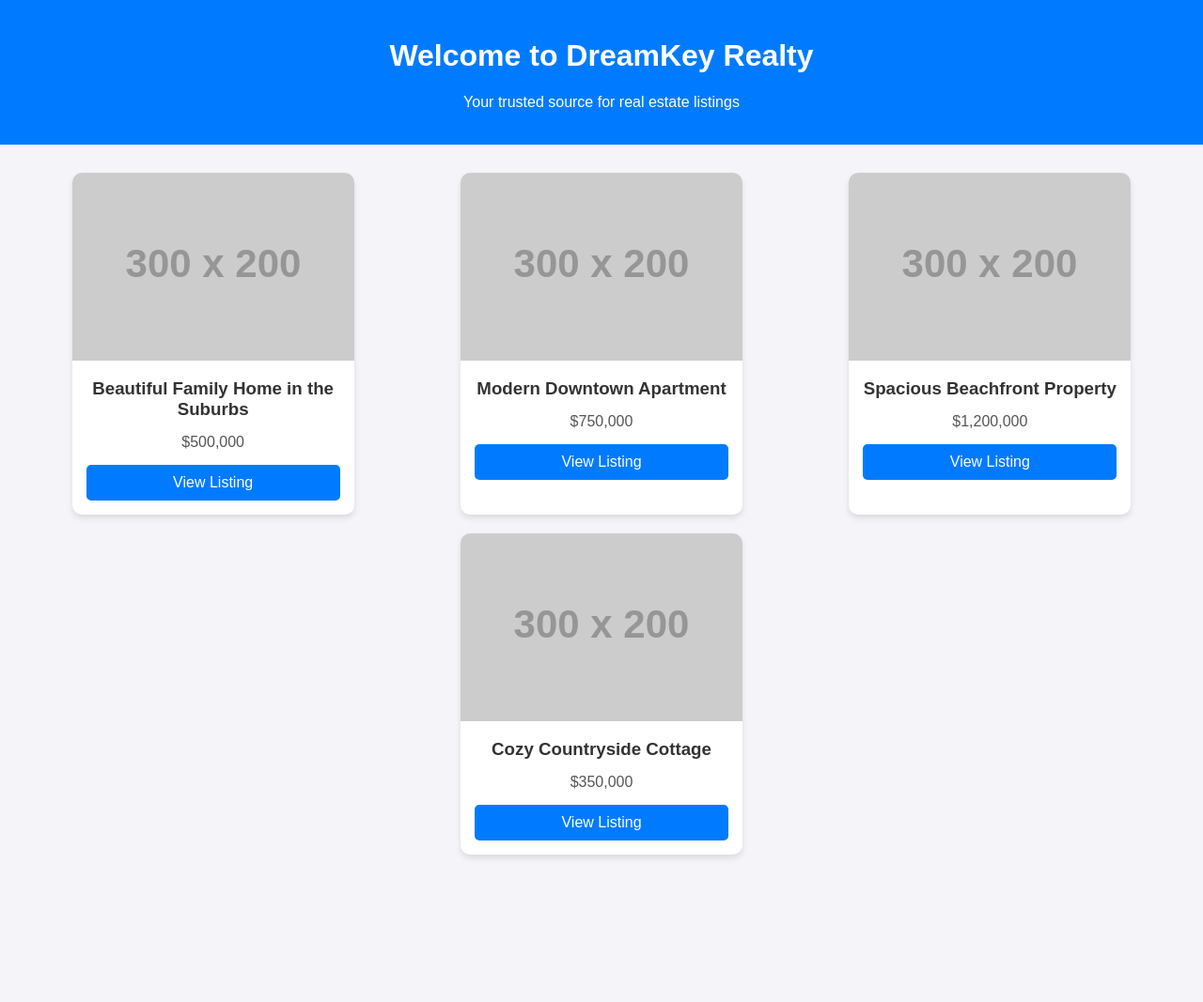
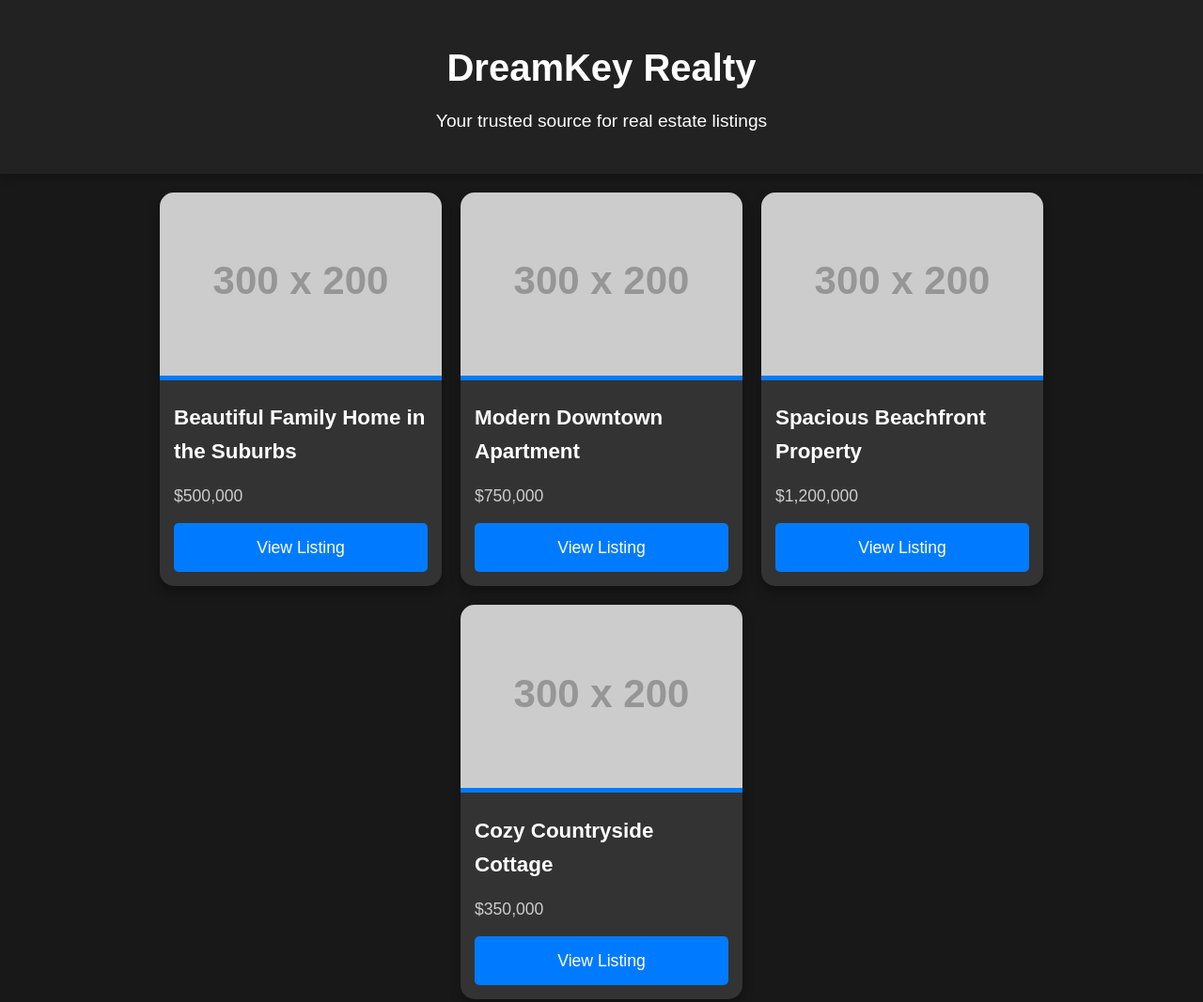
Before and after one commit to tdawgburner/RE, a plain HTML site: page index.html in a window 1280 px wide. Shown: the whole page at 94% size. Before the commit the page ends 940 px from the top, so only its background shows below. Drawn offline with Linux system fonts and the light colour scheme; placeholder pictures from the web are drawn by us.

Commit message:
Update index.html

```diff
--- a/index.html
+++ b/index.html
@@ -3,74 +3,120 @@
 <head>
   <meta charset="UTF-8">
   <meta name="viewport" content="width=device-width, initial-scale=1.0">
-  <title>DreamKey Realty - Home Listings</title>
+  <title>DreamKey Realty - Modern Listings</title>
   <style>
-    body {
-      font-family: Arial, sans-serif;
+    /* Reset some default styles */
+    * {
       margin: 0;
       padding: 0;
-      background-color: #f4f4f9;
+      box-sizing: border-box;
     }
 
-    header {
-      background-color: #007bff;
-      padding: 20px;
-      color: white;
-      text-align: center;
+    /* Body Styles */
+    body {
+      font-family: 'Arial', sans-serif;
+      background-color: #181818;  /* Dark background */
+      color: #f4f4f4;             /* Light text */
+      line-height: 1.6;
     }
 
+    /* Header Styles */
+    header {
+      background-color: #222; /* Dark header */
+      padding: 40px 0;
+      text-align: center;
+      color: #fff;
+      box-shadow: 0 4px 10px rgba(0, 0, 0, 0.2);
+    }
+
+    header h1 {
+      font-size: 2.5em;
+      font-weight: 600;
+    }
+
+    header p {
+      font-size: 1.2em;
+      margin-top: 10px;
+    }
+
+    /* Container for Listings */
     .container {
       display: flex;
       flex-wrap: wrap;
-      justify-content: space-around;
+      justify-content: center;
+      gap: 20px;
       margin: 20px;
     }
 
+    /* Property Card Styling */
     .property-card {
-      background-color: white;
-      border-radius: 10px;
-      box-shadow: 0 4px 6px rgba(0, 0, 0, 0.1);
-      margin: 10px;
+      background-color: #333;
+      border-radius: 15px;
+      overflow: hidden;
       width: 300px;
-      text-align: center;
+      box-shadow: 0 6px 12px rgba(0, 0, 0, 0.3);
+      transition: transform 0.3s ease, box-shadow 0.3s ease;
+    }
+
+    .property-card:hover {
+      transform: translateY(-10px);
+      box-shadow: 0 10px 20px rgba(0, 0, 0, 0.4);
     }
 
     .property-card img {
       width: 100%;
       height: 200px;
       object-fit: cover;
-      border-radius: 10px 10px 0 0;
+      border-bottom: 5px solid #007bff;
     }
 
     .property-card h3 {
-      margin: 15px 0;
-      color: #333;
+      margin: 15px;
+      font-size: 1.4em;
+      color: #fff;
     }
 
     .property-card p {
-      margin: 10px 0;
-      color: #555;
+      margin: 10px 15px;
+      font-size: 1.1em;
+      color: #ccc;
     }
 
     .property-card a {
       display: block;
+      background-color: #007bff;
+      padding: 12px 0;
       margin: 15px;
-      padding: 10px;
-      background-color: #007bff;
-      color: white;
+      text-align: center;
+      font-size: 1.1em;
       text-decoration: none;
+      color: #fff;
       border-radius: 5px;
+      transition: background-color 0.3s ease;
     }
 
     .property-card a:hover {
       background-color: #0056b3;
+    }
+
+    /* Responsive Design */
+    @media (max-width: 768px) {
+      .container {
+        flex-direction: column;
+        align-items: center;
+      }
+
+      .property-card {
+        width: 80%;
+        margin-bottom: 20px;
+      }
     }
   </style>
 </head>
 <body>
 
 <header>
-  <h1>Welcome to DreamKey Realty</h1>
+  <h1>DreamKey Realty</h1>
   <p>Your trusted source for real estate listings</p>
 </header>
 
```
